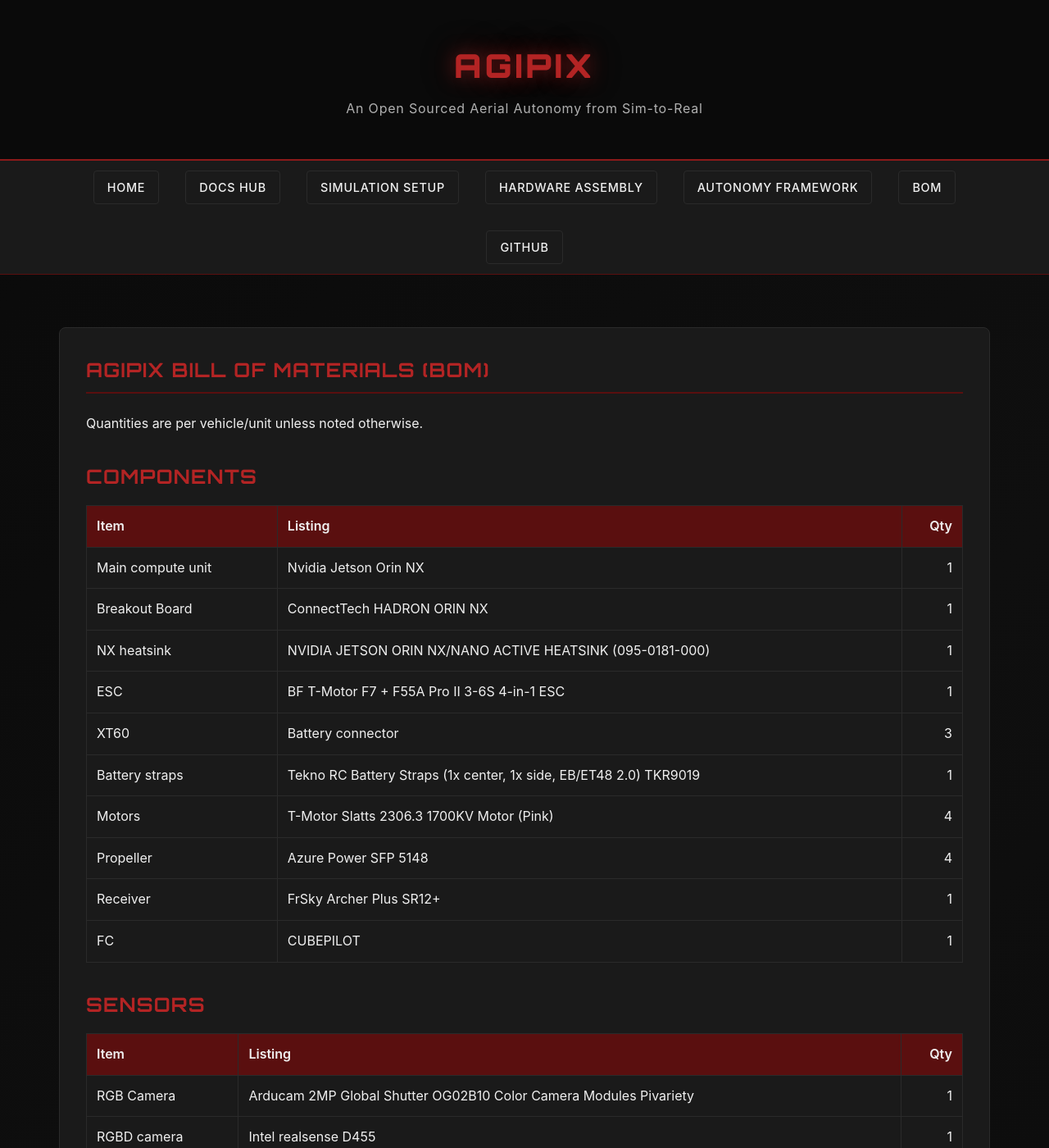
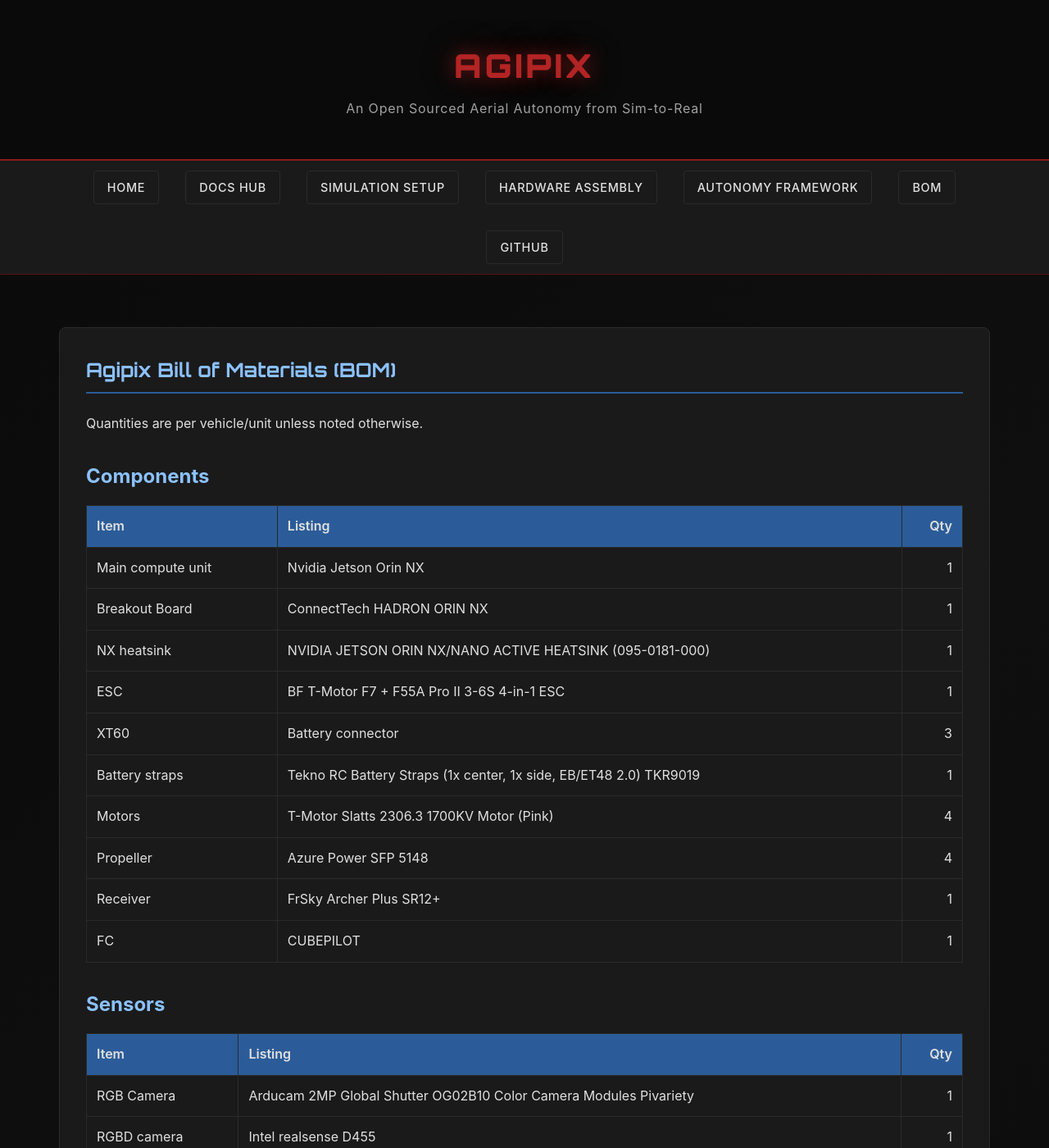
Before and after one commit to SasaKuruppuarachchi/agipix, a Jekyll site: the page built from bom.md, in a window 1280 px wide and 1400 px high. Shown: the whole window at 82% size. Built offline with Jekyll 4.4.1, drawn with Linux system fonts in a browser that asks for light colours.

Commit message:
Revert "Refactor styles to enhance accessibility with new neutral accent and improved color contrast for text and links"
This reverts commit 3ca5e2af8eb1f88fc13d6fca8e593dd53778be69.

```diff
--- a/assets/css/style.scss
+++ b/assets/css/style.scss
@@ -11,73 +11,13 @@
   --accent-red: #8b1a1a;
   --accent-red-light: #b32424;
   --accent-red-dark: #5a0f0f;
-
-  /* New neutral-accent option */
-  --accent-alt: #4aa3ff; /* cool blue contrast */
-  /* Try #cfa349 if you prefer a gold look */
-
-  --text-primary: #f0f0f0;   /* slightly brighter for readability */
-  --text-secondary: #b0b0b0;
-  --text-muted: #707070;
-
+  --text-primary: #e0e0e0;
+  --text-secondary: #a0a0a0;
+  --text-muted: #606060;
   --border-color: #2a2a2a;
   --code-bg: #151515;
-
   --header-font: 'Orbitron', sans-serif;
   --body-font: 'Space Mono', monospace;
-}
-
-/* Headings - less red dominance */
-h1, h2, h3, h4, h5, h6 {
-  color: var(--text-primary);
-  font-family: var(--header-font);
-  text-transform: uppercase;
-  letter-spacing: 0.05em;
-}
-
-/* Links - accent but not overwhelming */
-a {
-  color: var(--accent-alt);  /* use blue instead of constant red */
-  transition: color 0.3s ease;
-}
-
-a:hover {
-  color: var(--text-primary);
-  text-decoration: underline;
-}
-
-/* Buttons - still red, but allow alternative */
-.btn {
-  display: inline-block;
-  padding: 0.75rem 1.5rem;
-  background: var(--accent-red);
-  color: #fff;
-  border-radius: 4px;
-  border: 2px solid var(--accent-red);
-  font-weight: 600;
-  text-transform: uppercase;
-  letter-spacing: 0.05em;
-  transition: all 0.3s ease;
-  margin: 0.5rem;
-}
-
-.btn:hover {
-  background: var(--accent-red-light);
-  border-color: var(--accent-red-light);
-  box-shadow: 0 0 20px rgba(179, 36, 36, 0.5);
-  transform: translateY(-2px);
-}
-
-/* Alternative button using neutral accent */
-.btn-alt {
-  background: var(--accent-alt);
-  border: 2px solid var(--accent-alt);
-  color: #fff;
-}
-
-.btn-alt:hover {
-  background: #2b5c99;
-  border-color: #2b5c99;
 }
 
 /* Global Styles */
@@ -147,37 +87,37 @@
 }
 
 /* Docs: avoid red text accents by overriding accent variables locally */
-// .doc-content {
-//   /* Accessible blue accents for links and buttons within docs */
-//   --accent-red: #4aa3ff;        /* replaces red within this scope */
-//   --accent-red-light: #8bc1ff;
-//   --accent-red-dark: #2b5c99;
-// }
+.doc-content {
+  /* Accessible blue accents for links and buttons within docs */
+  --accent-red: #4aa3ff;        /* replaces red within this scope */
+  --accent-red-light: #8bc1ff;
+  --accent-red-dark: #2b5c99;
+}
 
-// .doc-content a {
-//   color: var(--accent-red-light);
-//   text-decoration: none;
-// }
+.doc-content a {
+  color: var(--accent-red-light);
+  text-decoration: none;
+}
 
-// .doc-content a:hover {
-//   color: #ffffff;
-//   text-decoration: underline;
-// }
+.doc-content a:hover {
+  color: #ffffff;
+  text-decoration: underline;
+}
 
-// .doc-content h1,
-// .doc-content h2,
-// .doc-content h3,
-// .doc-content h4,
-// .doc-content h5,
-// .doc-content h6 {
-//   color: var(--text-primary);
-// }
+.doc-content h1,
+.doc-content h2,
+.doc-content h3,
+.doc-content h4,
+.doc-content h5,
+.doc-content h6 {
+  color: var(--text-primary);
+}
 
-// .doc-content strong,
-// .doc-content b,
-// .doc-content em {
-//   color: var(--text-primary);
-// }
+.doc-content strong,
+.doc-content b,
+.doc-content em {
+  color: var(--text-primary);
+}
 
 .nav-container {
   max-width: 1200px;
```
